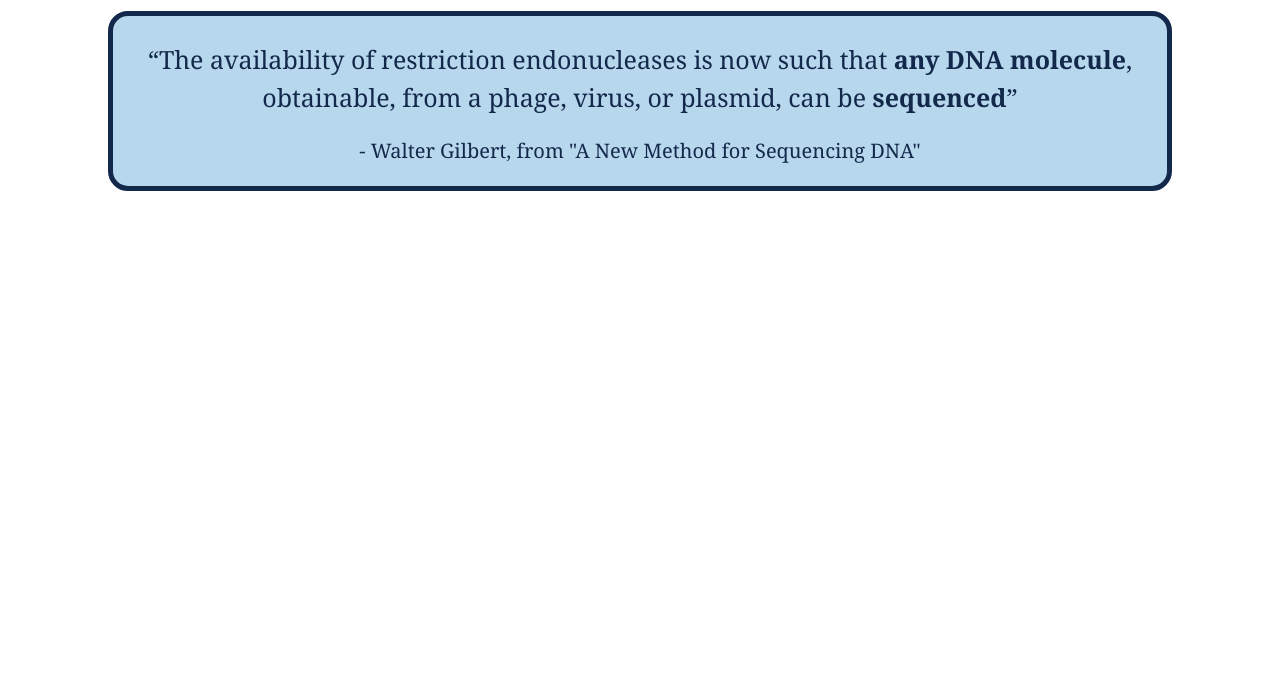
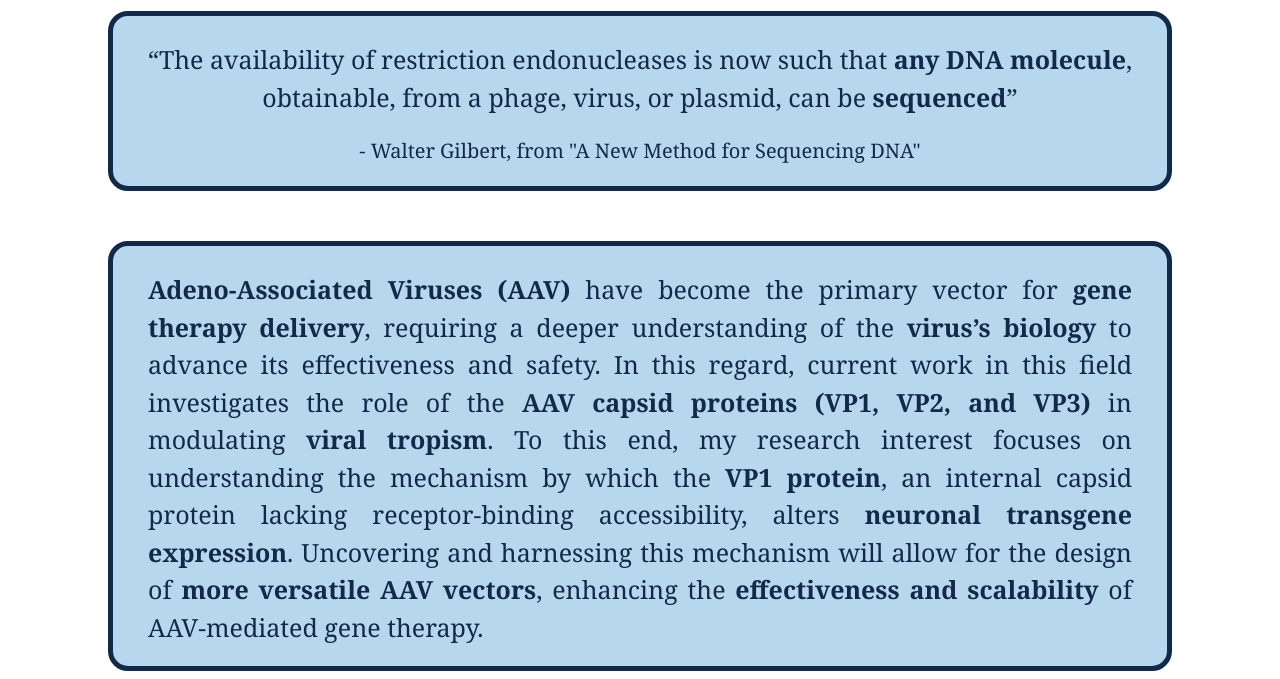
Before and after one commit to devpatel236/devpatel236.github.io, a plain HTML site: page researchstatement.html in a window 1280 px wide. Shown: the part 180-859 px from the top of the page. Before the commit the page ends 800 px from the top, so only its background shows below. Drawn offline with Linux system fonts and the light colour scheme.

Commit message:
Finished Research Statement

```diff
--- a/researchstatement.html
+++ b/researchstatement.html
@@ -18,4 +18,7 @@
         <p class="Research-Quote"> “The availability of restriction endonucleases is now such that <b>any DNA molecule</b>, obtainable, from a phage, virus, or plasmid, can be <b>sequenced</b>”
         <p class="Research-Quote2"> - Walter Gilbert, from "A New Method for Sequencing DNA"</p>
     </div>
+    <div class="Research-Paragraph-Container">
+        <p class="Research-Paragraph"><b> Adeno-Associated Viruses (AAV)</b> have become the primary vector for <b>gene therapy delivery</b>, requiring a deeper understanding of the <b>virus’s biology</b> to advance its effectiveness and safety. In this regard, current work in this field investigates the role of the <b>AAV capsid proteins (VP1, VP2, and VP3)</b> in modulating <b>viral tropism</b>. To this end, my research interest focuses on understanding the mechanism by which the <b>VP1 protein</b>, an internal capsid protein lacking receptor-binding accessibility, alters <b>neuronal transgene expression</b>. Uncovering and harnessing this mechanism will allow for the design of <b>more versatile AAV vectors</b>, enhancing the <b>effectiveness and scalability</b> of AAV-mediated gene therapy.</p>
+    </div>
 </html>
--- a/style.css
+++ b/style.css
@@ -151,3 +151,25 @@ p {
   padding-right: 10px;
   line-height: 1.5;
 }
+.Research-Paragraph-Container {
+  font-family: 'Georgia', serif;
+  font-size: 20px;
+  text-align: center;
+  color: #13294b;
+  background-color: #b7d7ed;
+  margin-top: 50px;
+  margin-left: 100px;
+  margin-right: 100px;
+  justify-content: center;
+  border: #13294b solid 5px;
+  border-radius: 20px;
+
+.Research-Paragraph {
+  font-family: 'Georgia', serif;
+  font-size: 25px;
+  justify-content: center;
+  color: #13294b;
+  padding-left: 35px;
+  padding-right: 35px;
+  line-height: 1.5;
+}
```
